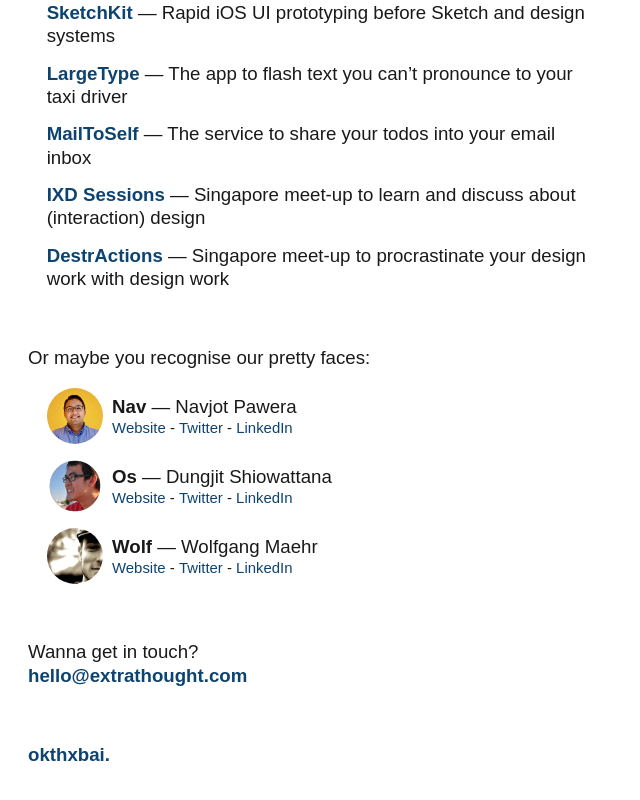
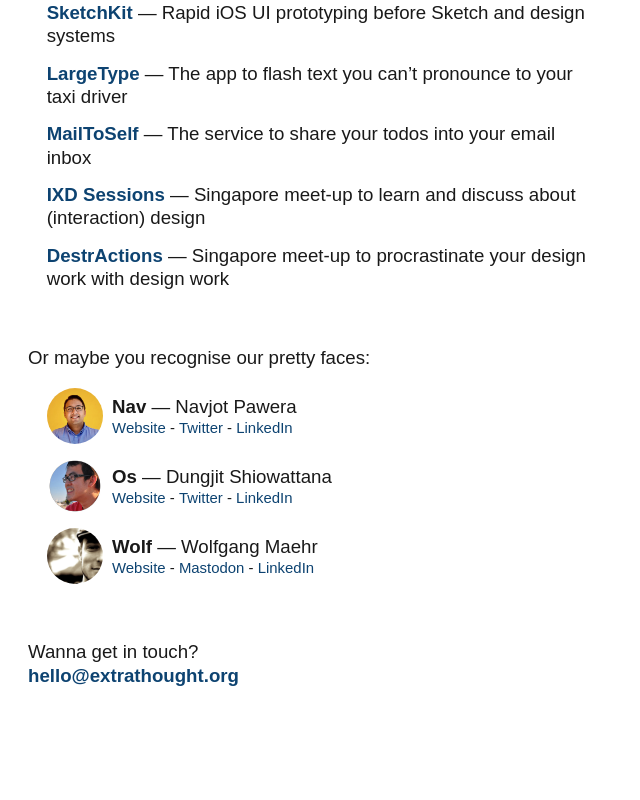
Before and after one commit to extrathought/extrathought.github.io, a plain HTML site: page index.html in a window 1280 px wide. Shown: the part 424-1224 px from the top of the page, without its empty margins (0-640 px from the left). After the commit the page ends 1195 px from the top, so only its background shows below. Drawn offline with Linux system fonts and the light colour scheme; a web font is replaced by a local one.

Commit message:
Update index.html to show extra thought.org

```diff
--- a/index.html
+++ b/index.html
@@ -47,15 +47,13 @@
 				<div>
 					<h4><em>Wolf</em> &mdash; Wolfgang Maehr</h4>
 					<a target="_blank" href="https://njyo.net">Website</a> -
-					<a target="_blank" href="https://www.twitter.com/njyo">Twitter</a> -
+					<a target="_blank" href="https://mastodon.social/@njyo">Mastodon</a> -
 					<a target="_blank" href="https://www.linkedin.com/in/wmaehr/">LinkedIn</a>
 				</div>
 			</li>
 		</ul>
 
-		<p>Wanna get in touch?<br /><a href="mailto:hello@extrathought.com">hello@extrathought.com</a></p>
-
-		<p><a target="_blank" href="http://okthxbai.com">okthxbai.</a></p>
+		<p>Wanna get in touch?<br /><a href="mailto:hello@extrathought.org">hello@extrathought.org</a></p>
 
 	</body>
 </html>
```
